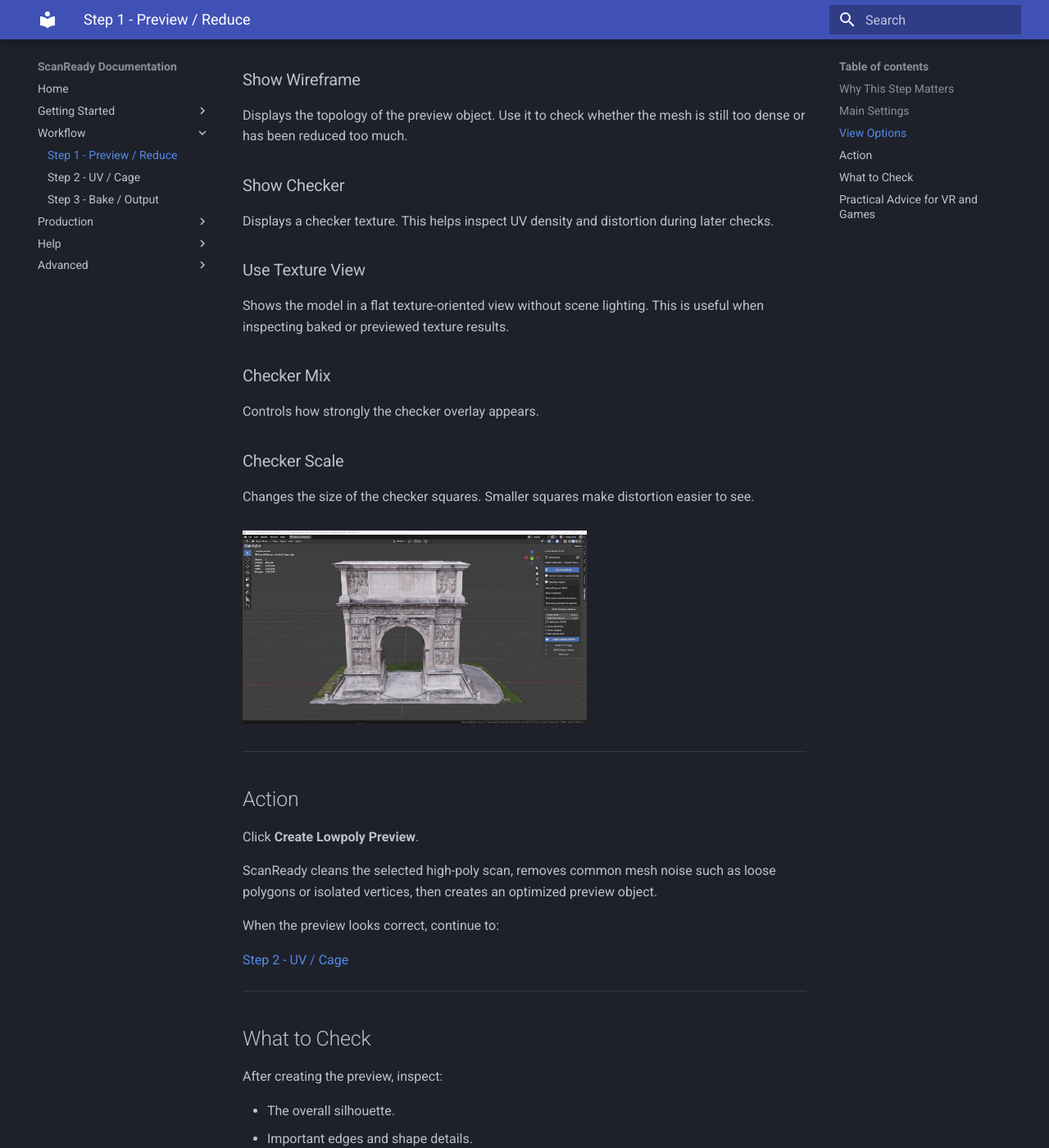
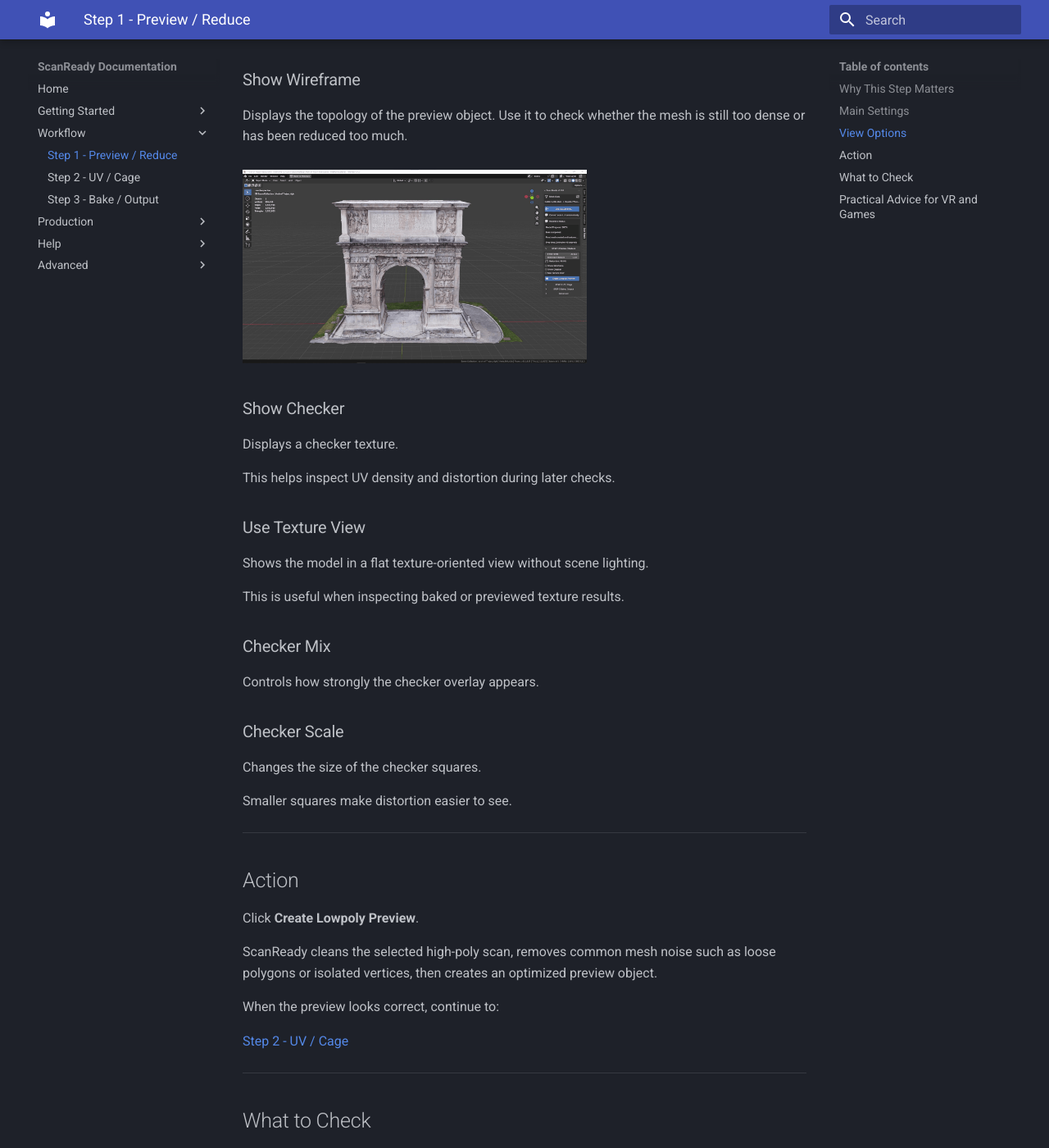
Before and after one commit to marioschiano/scanready-docs, an MkDocs documentation site: the page built from docs/step1.md, in a window 1280 px wide and 1400 px high, scrolled down 2338 px. Shown: the whole window at 82% size. Built offline with MkDocs 1.6.1 and Material for MkDocs 9.7.7, drawn with Linux system fonts in a browser that asks for light colours.

Commit message:
Place wireframe GIF before checker section

```diff
--- a/docs/step1.md
+++ b/docs/step1.md
@@ -83,6 +83,14 @@
 
 Use it to check whether the mesh is still too dense or has been reduced too much.
 
+</div>
+
+<div style="flex:0 0 420px; text-align:center;">
+  <img src="../img/step1-wireframe.gif" alt="ScanReady Show Wireframe preview on an optimized scan" style="width:420px; max-width:100%;">
+</div>
+
+</div>
+
 <h3>Show Checker</h3>
 
 Displays a checker texture.
@@ -104,14 +112,6 @@
 Changes the size of the checker squares.
 
 Smaller squares make distortion easier to see.
-
-</div>
-
-<div style="flex:0 0 420px; text-align:center;">
-  <img src="../img/step1-wireframe.gif" alt="ScanReady Show Wireframe preview on an optimized scan" style="width:420px; max-width:100%;">
-</div>
-
-</div>
 
 ---
 
```
